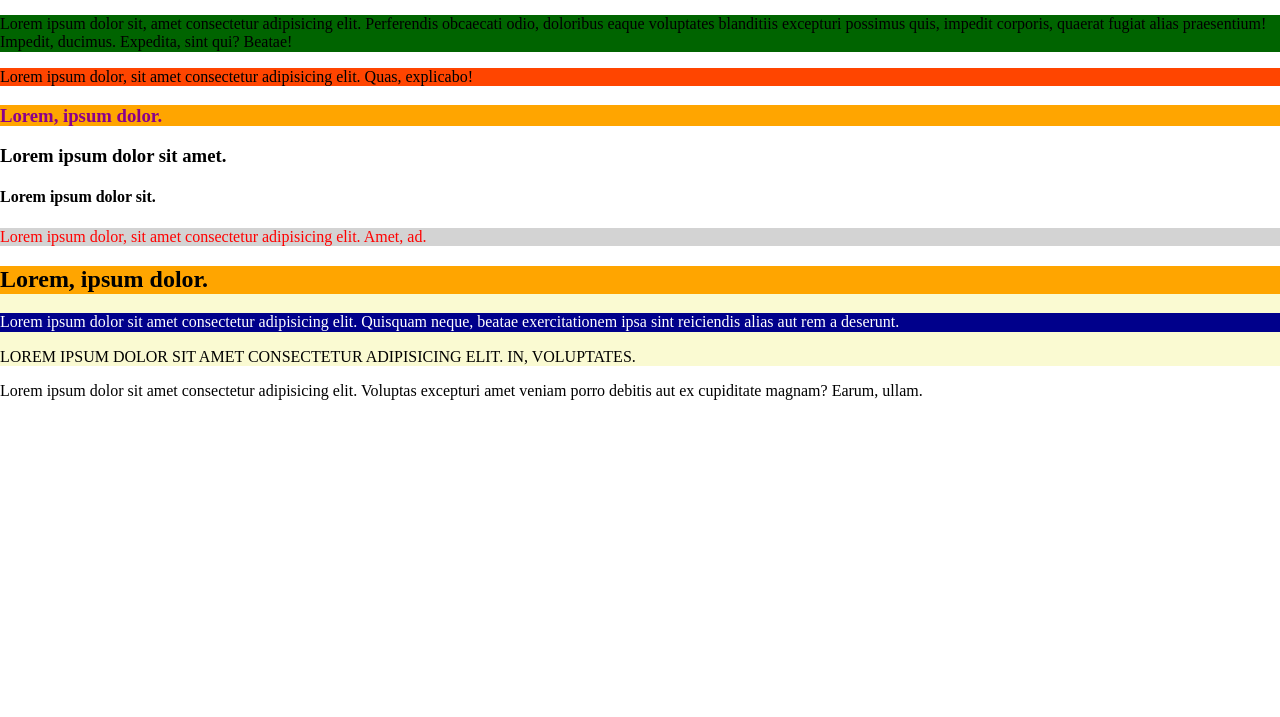
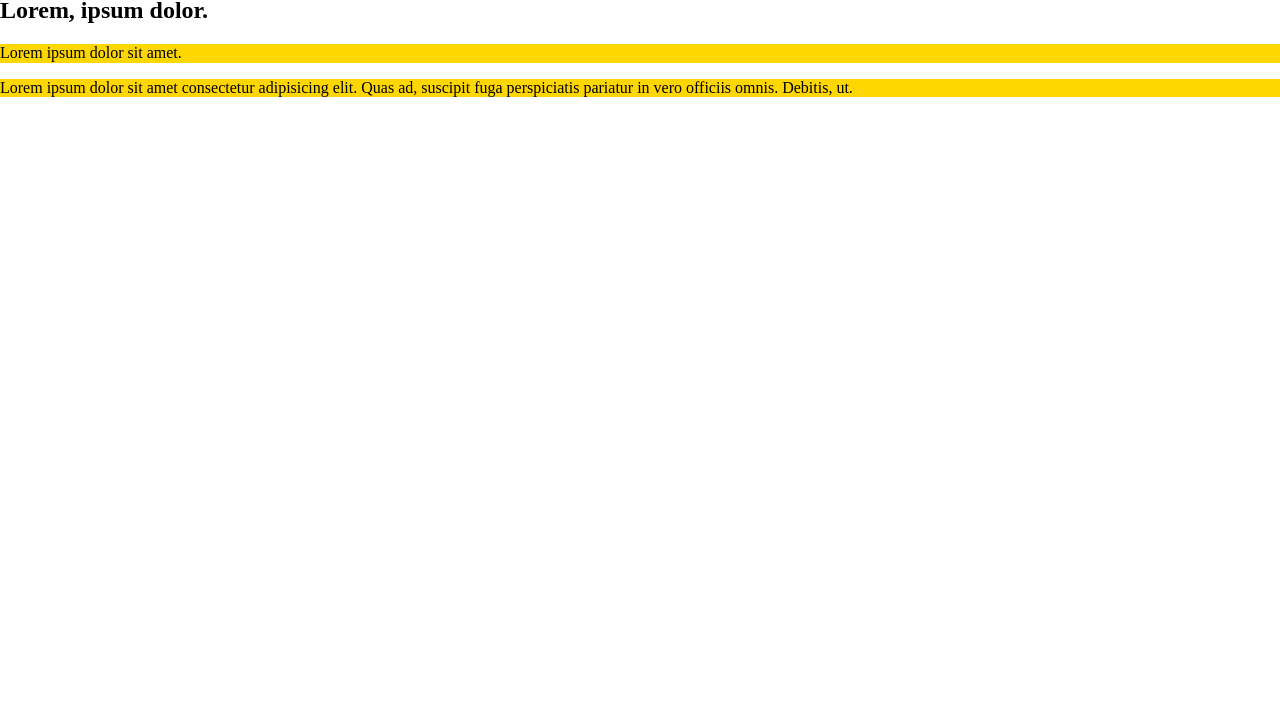
Before and after one commit to biigii/project3april2023, a plain HTML site: page index.html in a window 1280 px wide. Shown: the part 83-800 px from the top of the page. Drawn offline with Linux system fonts and the light colour scheme.

Commit message:
Calculating Specificity in css

```diff
--- a/index.html
+++ b/index.html
@@ -4,50 +4,17 @@
     <meta charset="UTF-8" />
     <title>project 3</title>
     <!-- relative path -->
-    <link rel="stylesheet" href="./normalize.css">
+    <link rel="stylesheet" href="./normalize.css" />
     <link rel="stylesheet" href="./styles.css" />
   </head>
   <body>
-    <!-- header.main-header>nav.navigation -->
-    <!-- p>lorem -->
-    <!-- p*3>lorem10 -->
-    <!-- header>nav.navigation>a*3 -->
-    <!-- section.content>h2+p -->
-    <!-- .text -->
-
-    <header>
-      <nav class="navigation">
-        <a href="./index.html">home</a>
-        <a href="./about.html">about</a>
-        <a href="./contact.html">contact</a>
-      </nav>
-    </header>
-    <h1 class="h1" id="h1">homepage</h1>
+    <!-- h1.heading#heading>lorem5 -->
+    <h1 class="heading" id="heading">Lorem ipsum dolor sit amet.</h1>
 
     <section class="box">
-      <p class="content">Lorem ipsum dolor sit, amet consectetur adipisicing elit. Perferendis obcaecati odio, doloribus eaque voluptates blanditiis excepturi possimus quis, impedit corporis, quaerat fugiat alias praesentium! Impedit, ducimus. Expedita, sint qui? Beatae!</p>
-      <p>Lorem ipsum dolor, sit amet consectetur adipisicing elit. Quas, explicabo!</p>
+      <h2 class="sub-heading">Lorem, ipsum dolor.</h2>
+      <p style="background-color: green" class="text" id="text">Lorem ipsum dolor sit amet.</p>
+      <p>Lorem ipsum dolor sit amet consectetur adipisicing elit. Quas ad, suscipit fuga perspiciatis pariatur in vero officiis omnis. Debitis, ut.</p>
     </section>
-
-    <!-- h2.sub-heading>lorem3 -->
-    <h3 class="sub-heading">Lorem, ipsum dolor.</h3>
-    <h3>Lorem ipsum dolor sit amet.</h3>
-
-    <h4 class="h4 heading-4">Lorem ipsum dolor sit.</h4>
-
-    <!-- p.h4.heading-4>lorem10 -->
-    <p class="h4 heading-4">Lorem ipsum dolor, sit amet consectetur adipisicing elit. Amet, ad.</p>
-
-    <!-- section.wrapper>h2.heading+p.text -->
-    <section class="wrapper">
-      <h2 class="heading">Lorem, ipsum dolor.</h2>
-      <p class="text">Lorem ipsum dolor sit amet consectetur adipisicing elit. Quisquam neque, beatae exercitationem ipsa sint reiciendis alias aut rem a deserunt.</p>
-      <p id="text">Lorem ipsum dolor sit amet consectetur adipisicing elit. In, voluptates.</p>
-    </section>
-
-    <p class="paragraph txt">Lorem ipsum dolor sit amet consectetur adipisicing elit. Voluptas excepturi amet veniam porro debitis aut ex cupiditate magnam? Earum, ullam.</p>
-
-
-
   </body>
 </html>
--- a/styles.css
+++ b/styles.css
@@ -1,121 +1,53 @@
-.middle {
-  background-color: yellow;
-  color: red;
-  font-weight: bold;
+/* specificity */
+/* id-class-type */
+
+/* id selector */
+/* 1-0-0 */
+#heading {
+  color: pink;
 }
 
-/* h1 {
-  color: red;
-  background-color: aqua;
-}
-
-h1 {
-  color: green;
-  color: orange;
-} */
-
-/* id selector */
-#h1 {
+/* 0-1-1 */
+h1.heading {
   color: purple;
 }
 
 /* class selector */
-.h1 {
-  color: orange;
+/* 0-1-0 */
+.heading {
+  color: blue;
 }
 
 /* type selector */
+/* 0-0-1 */
 h1 {
-  color: blue;
+  color: red;
 }
 
-/* p {
-  background-color: lightpink;
-} */
-
-/* .text {
-  background-color: lightsalmon;
-} */
-
-/* a paragraph which has the class of 'text' */
+/* 0-1-1 */
 p.text {
-  background-color: lightskyblue;
+  background-color: blue;
 }
 
-/* an h3 which has the class of 'sub-heading' */
-h3.sub-heading {
-  color: darkmagenta;
+/* 0-2-2 */
+section.box p.text {
+  background-color: pink;
+}
+
+/* 0-2-1 */
+.box p.text {
   background-color: orange;
 }
 
-/* <h4 class="h4 heading-4">Lorem ipsum dolor sit.</h4> */
-p.heading-4.h4 {
-  color: red;
-  background-color: lightgray;
+/* 1-2-1 */
+.box p.text#text {
+  background-color: red;
 }
 
-/* p.txt {
-  background-color: lightgreen;
-} */
-
-/* p.paragraph {
-  background-color: lightgreen;
-} */
-
-/* .paragraph {
-  background-color: lightgreen;
-} */
-
-/* .txt {
-  background-color: lightgreen;
-} */
-
-/* p.paragraph {
-  background-color: lightgreen;
+p {
+  background-color: gold !important;
 }
 
-p.txt {
-  background-color: lightgreen;
+h1 {
+  color: red !important;
 }
-
-p.txt.paragraph {
-  background-color: lightgreen;
-} */
-
-/* <section class="box">
-          <p class="content">Lorem ipsum dolor sit, amet consectetur adipisicing elit. Perferendis obcaecati odio, doloribus eaque voluptates blanditiis excepturi possimus quis, impedit corporis, quaerat fugiat alias praesentium! Impedit, ducimus. Expedita, sint qui? Beatae!</p>
-          <p>Lorem ipsum dolor, sit amet consectetur adipisicing elit. Quas, explicabo!</p>
-</section> */
-
-/* get me a section which has the class of '.box' and style the p element inside it */
-section.box p {
-  background-color: orangered;
-}
-
-/* find an element which has the class of .box and inside it find a p element which has the class of .content */
-.box p.content {
-  background-color: darkgreen;
-}
-
-/* <section class="wrapper">
-          <h2 class="heading">Lorem, ipsum dolor.</h2>
-          <p class="text">Lorem ipsum dolor sit amet consectetur adipisicing elit. Quisquam neque, beatae exercitationem ipsa sint reiciendis alias aut rem a deserunt.</p>
-          <p id="text">Lorem ipsum dolor sit amet consectetur adipisicing elit. In, voluptates.</p>
-</section> */
-
-section.wrapper {
-    background-color: lightgoldenrodyellow;
-}
-
-section.wrapper h2.heading {
-  background-color: orange;
-}
-
-.wrapper p.text {
-  background-color: darkblue;
-  color: white;
-}
-
-.wrapper p#text {
-  text-transform: uppercase;
-}
```
